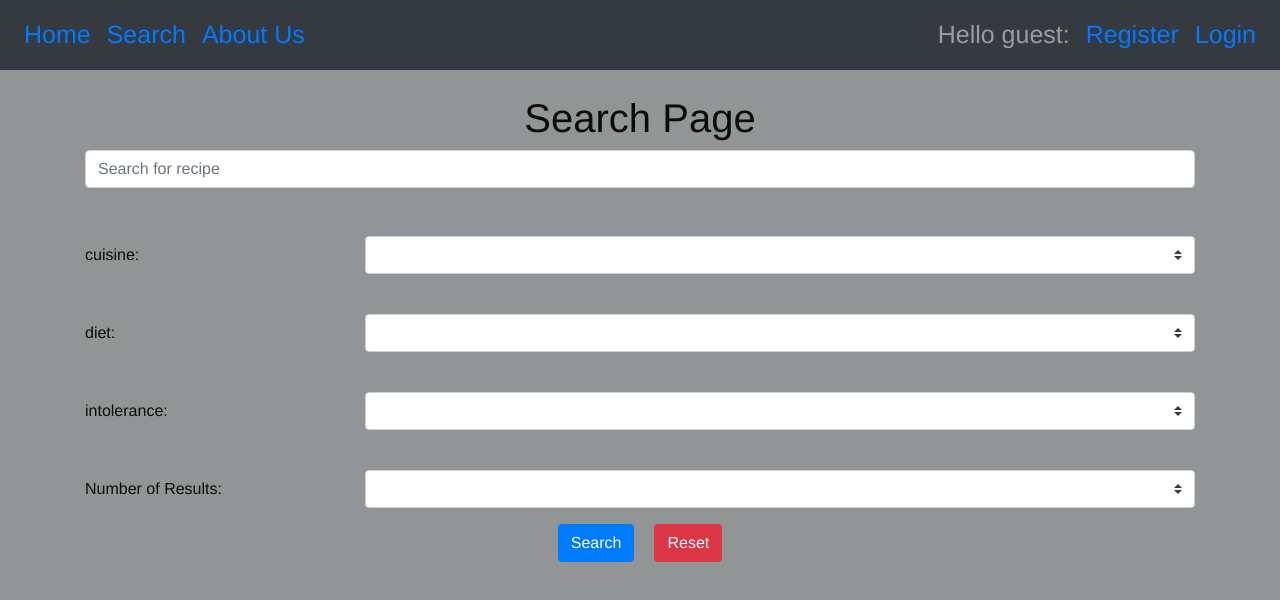
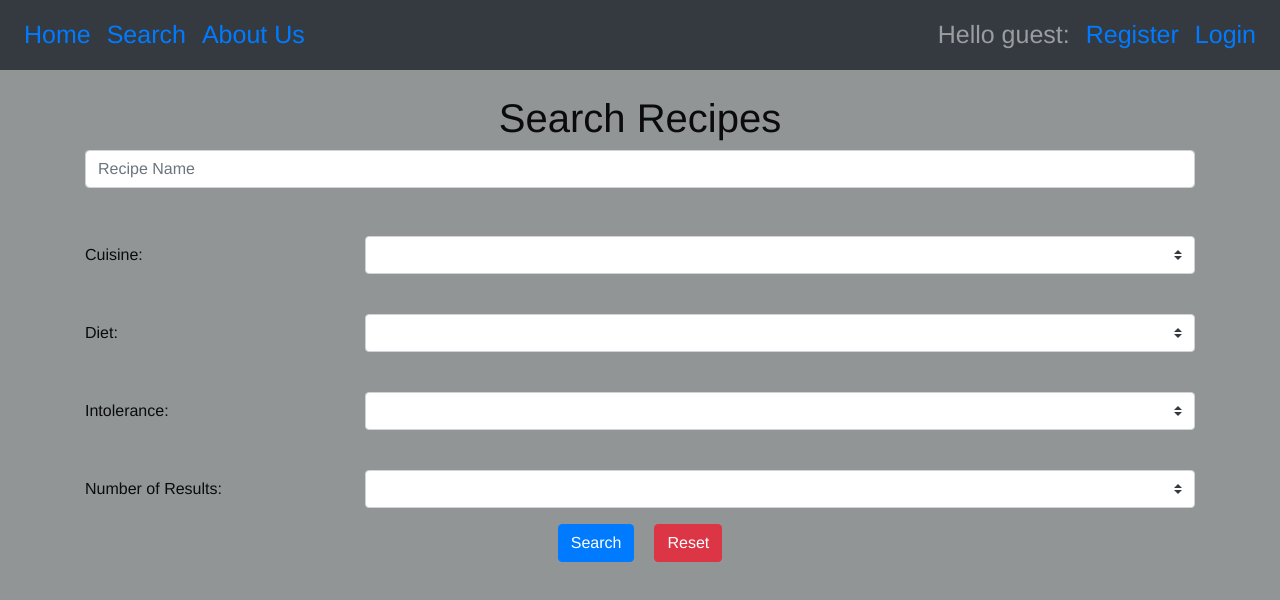
Before and after one commit to Web-Development-Environments-2023/assignment3_3-208994616_314968306, a Vue app: page /search in a window 1280 px wide. Shown: the top 600 px of the page. Built offline with nearby package versions, Linux system fonts and the light colour scheme; no server answers; what vue-cookies would draw is missing.

Commit message:
Functional search page

```diff
--- a/src/pages/SearchPage.vue
+++ b/src/pages/SearchPage.vue
@@ -1,24 +1,24 @@
 <template>
   <div class="container">
     <br />
-    <h1 class="title text-center">Search Page</h1>
+    <h1 class="title text-center">Search Recipes</h1>
     <div>
       <b-form @submit="onSubmit" @reset="onReset">
-        <b-form-input v-model="form.query" placeholder="Search for recipe" required></b-form-input>
-        <br />
-        <br />
-        <b-form-group label-cols-sm="3" label="cuisine:" label-for="cuisine">
+        <b-form-input v-model="form.query" placeholder="Recipe Name" required></b-form-input>
+        <br/>
+        <br/>
+        <b-form-group label-cols-sm="3" label="Cuisine:" label-for="cuisine">
           <b-form-select id="cuisine" v-model="form.cuisine" :options="cuisines"></b-form-select>
         </b-form-group>
-        <br />
-        <b-form-group label-cols-sm="3" label="diet:" label-for="diet">
+        <br/>
+        <b-form-group label-cols-sm="3" label="Diet:" label-for="diet">
           <b-form-select id="diet" v-model="form.diet" :options="diets"></b-form-select>
         </b-form-group>
-        <br />
-        <b-form-group label-cols-sm="3" label="intolerance:" label-for="intolerance">
+        <br/>
+        <b-form-group label-cols-sm="3" label="Intolerance:" label-for="intolerance">
           <b-form-select id="intolerance" v-model="form.intolerance" :options="intolerances"></b-form-select>
         </b-form-group>
-        <br />
+        <br/>
         <b-form-group label-cols-sm="3" id="input-group-3" label="Number of Results:" label-for="input-3">
           <b-form-select id="input-3" v-model="form.numResults" :options="foods"></b-form-select>
         </b-form-group>
@@ -30,17 +30,17 @@
     </div>
 
     <div v-if="recipes.length > 0">
-      Order By:
+      Order Results By:
       <select v-model="sortby">
         <option value="likes">Likes</option>
-        <option value="timetomake">Time to make</option>
+        <option value="CookingTime">Cooking Time</option>
       </select>
       <br />
       <h4> Number of results: {{ recipes.length }}</h4>
 
       <b-row>
         <b-row>
-        <RecipePreviewList title="Explore these recipes"
+          <RecipePreviewList title=""
                                     class="RandomRecipes center"
                                     :getRecipes="orderedRecipes"
                                     :getWatched="getLastWatchedRecipes"
@@ -54,7 +54,7 @@
 
     <div v-else-if="searched">
       <h5>
-        No recipes found.
+        No Recipes Found.
       </h5>
     </div>
 
@@ -78,8 +78,8 @@ export default {
       form: {
         query: "",
         cuisine: "",
+        diet: "",
         intolerance: "",
-        diet: "",
         numResults: 0,
       },
 
@@ -104,6 +104,12 @@ export default {
   },
 
   computed: {
+    orderedRecipes() {
+      if (this.sortby == 'CookingTime')
+        return _.orderBy(this.recipes, 'readyInMinutes');
+      else
+        return _.orderBy(this.recipes, 'aggregateLikes', 'desc');
+    },
   },
 
   methods: {
@@ -115,16 +121,18 @@ export default {
     async sendRequst() {
       try {
         const response = await this.axios.get(
-          this.$root.store.server_domain +
-          "/users/search",
+          `${this.$root.store.server_domain}/users/search`,
           {
+            params: {
               query: this.form.query,
               quantity: this.form.numResults,
               cuisine: this.form.cuisine,
               diet: this.form.diet,
               intolerances: this.form.intolerance,
+            },
           }
         );
+        console.log("query: ", this.form.query)
         const recipes_response = response.data;
         this.recipes = [];
         this.recipes.push(...recipes_response);
@@ -142,23 +150,17 @@ export default {
       const response = await this.axios.get(this.$root.store.server_domain + "/users/getFavorites");
       return response.data;
     },
-    orderedRecipes: async function () {
-      if (this.sortby == 'timetomake')
-        return _.orderBy(this.recipes, 'readyInMinutes');
-      else
-        return _.orderBy(this.recipes, 'aggregateLikes', 'desc');
-    },
 
     onReset(event) {
       event.preventDefault();
-      // Reset our form values
       this.form.query = "";
+      this.form.diet = "",
       this.form.cuisine = "",
       this.form.intolerance = "",
-      this.form.diet = "",
       this.form.numResults = null,
       this.searched = false;
-      // Trick to reset/clear native browser form validation state
+
+      //Resetting validation state
       this.show = false;
       this.$nextTick(() => {
         this.show = true;
```
Lines whose indentation alone changed are shown as unchanged.
